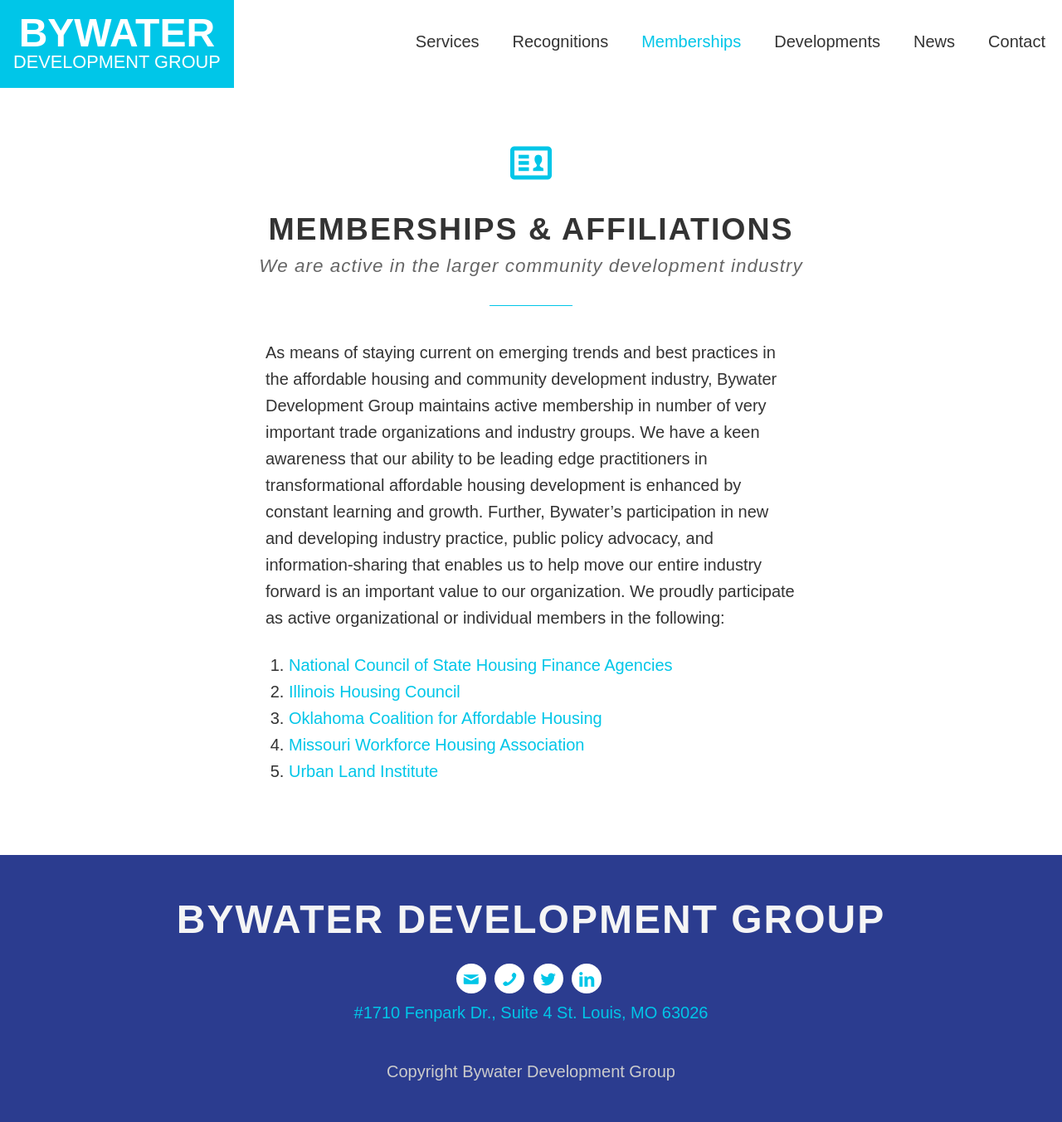
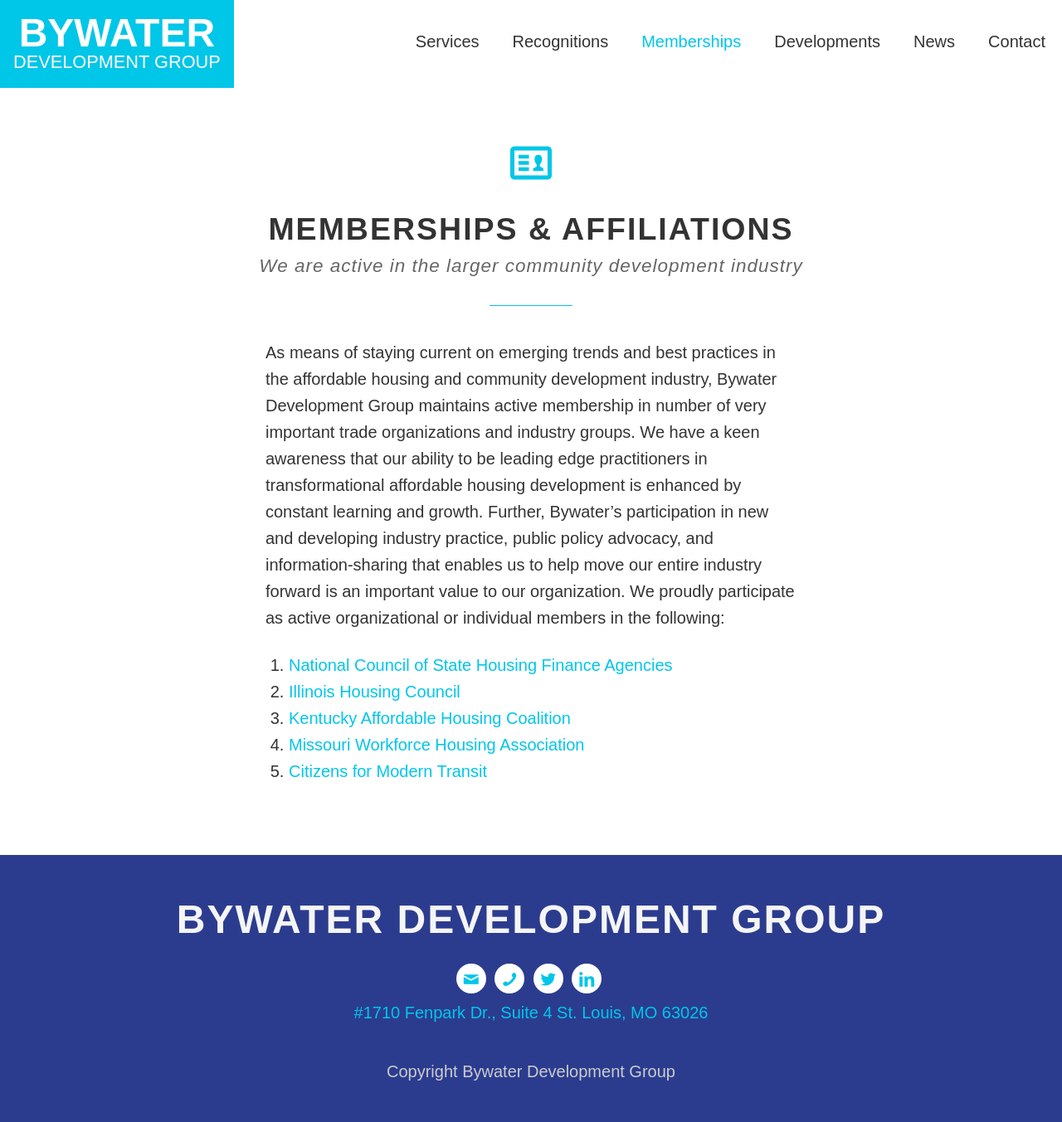
Before and after one commit to bywater/bywater.github.io, a Jekyll site: the page built from membership.md, in a window 1280 px wide. Shown: the whole page at 83% size. Built offline with Jekyll 4.4.1, drawn with Linux system fonts in a browser that asks for light colours; nearby versions of some CDN libraries.

Commit message:
Updated 'membership.md' via CloudCannon

```diff
--- a/membership.md
+++ b/membership.md
@@ -10,6 +10,6 @@
 
 1. [National Council of State Housing Finance Agencies](http://www.ncsha.org/)
 1. [Illinois Housing Council](http://www.ilhousing.org/)
-1. [Oklahoma Coalition for Affordable Housing](http://affordablehousingcoalition.org)
+1. [Kentucky Affordable Housing Coalition](https://kyaffordablehousing.org/)
 1. [Missouri Workforce Housing Association](http://www.moworkforcehousing.com/)
-1. [Urban Land Institute](http://uli.org/)
+1. [Citizens for Modern Transit](https://cmt-stl.org/)
```
